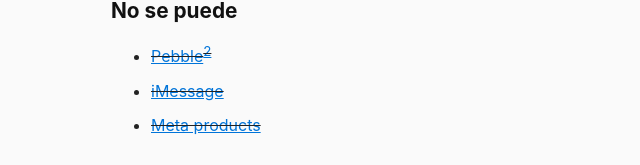
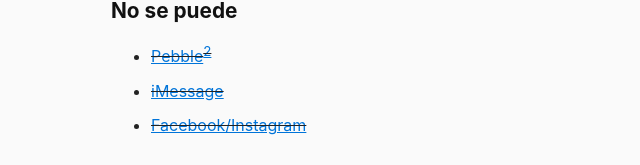
Before and after one commit to berensp/berensp.github.io, a Jekyll site: the page built from pages/contact.md, in a window 1280 px wide. Shown: the part 774-939 px from the top of the page, without its empty margins (209-849 px from the left). Built offline with Jekyll 4.4.1, drawn with Linux system fonts in a browser that asks for light colours; a script that is not in the unit is left out; some of the changed text lies outside the part shown.

Commit message:
Update contact.md

```diff
--- a/pages/contact.md
+++ b/pages/contact.md
@@ -30,10 +30,10 @@
 ## No se puede
 - ~~[Pebble](https://pebble.is/pmb)[^2]~~
 - ~~[iMessage](/phones/)~~
-- ~~[Meta products](../fb)~~
+- ~~[Facebook/Instagram](../fb)~~
 
 [^2]: died too young 😔
 
 ## Why so many bloody apps?
 
-	![xkcd 1810](https://imgs.xkcd.com/comics/chat_systems.png)
+![xkcd 1810](https://imgs.xkcd.com/comics/chat_systems.png)
```
